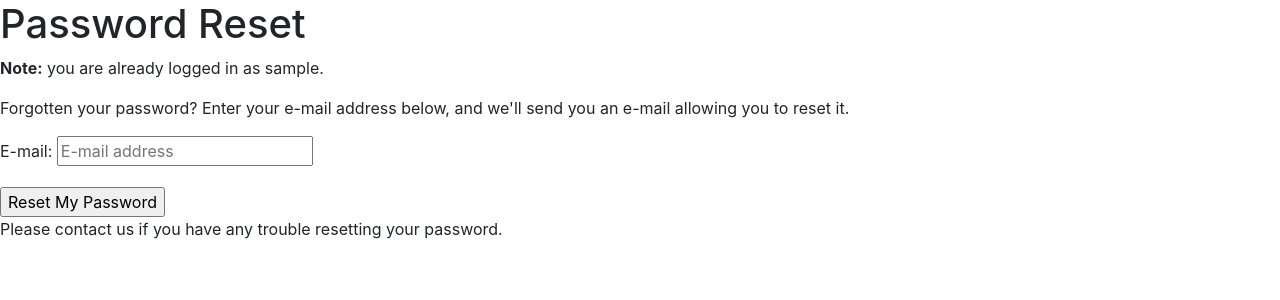
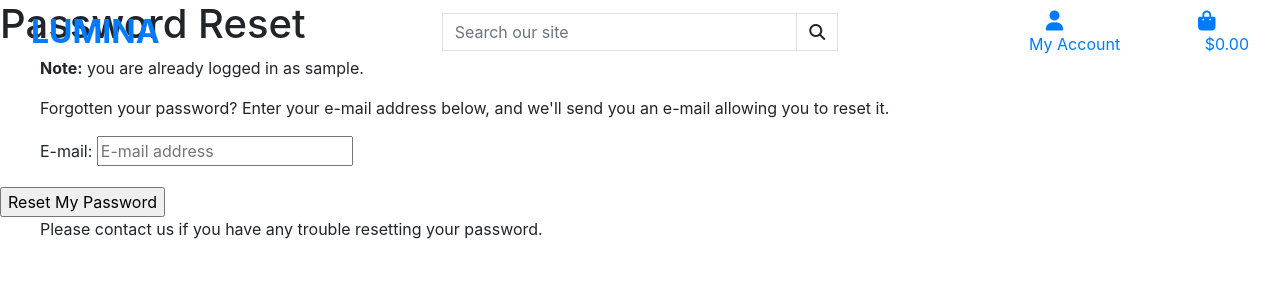
Before and after one commit to SabrinaStoekly/lumina, a Django app: page /accounts/password/reset/ in a window 1280 px wide. Shown: the top 300 px of the page. Run offline with Django 3.2, Linux system fonts and the light colour scheme; the visitor is signed in with stand-in values (Sample User, id 1); some libraries are stand-ins or nearby versions.

Commit message:
adding style to index and base html

```diff
--- a/setup/settings.py
+++ b/setup/settings.py
@@ -148,6 +148,9 @@ USE_TZ = True
 
 STATIC_URL = '/static/'
 
+STATICFILES_DIRS = [os.path.join(BASE_DIR, 'static'), ]
+STATIC_ROOT = os.path.join(BASE_DIR, 'staticfiles')
+
 # Default primary key field type
 # https://docs.djangoproject.com/en/3.2/ref/settings/#default-auto-field
 
--- /dev/null
+++ b/static/css/style.css
@@ -0,0 +1,90 @@
+/* Apply styles to the section one */
+
+.section-one {
+    display: flex;
+    width: 100%;
+    height: 500px;
+    padding-left: 15px;
+    padding-right: 15px;
+}
+
+.image-container {
+    width: 75%;
+    height: 100%;
+    background-image: url('https://images.unsplash.com/photo-1585960622850-ed33c41d6418?q=80&w=2070&auto=format&fit=crop&ixlib=rb-4.0.3&ixid=M3wxMjA3fDB8MHxwaG90by1wYWdlfHx8fGVufDB8fHx8fA%3D%3D');
+    background-size: cover;
+    background-position: top;
+}
+
+.text-container {
+    width: 24%;
+    background-color: #ECE8DF;
+    color: black;
+    display: flex;
+    flex-direction: column;
+    justify-content: center;
+    margin-left: auto;
+}
+
+.text-container h2, p{
+    margin-left: 40px;
+}
+.shop-btn {
+    color: #000;
+    align-self: flex-start;
+    margin-top: 10px;
+    width: 30%;
+    text-align: center;
+    margin-left: 40px;
+    border: 1px solid #000;
+}
+
+/* Apply styles to the section two */
+.section-two {
+    width: 100%;
+    height: 500px;
+    display: flex;
+    flex-direction: column;
+    align-items: center;
+    padding-left: 15px;
+    padding-right: 15px;
+    padding-top: 20px;
+}
+
+.section-two h3 {
+    text-align: center;
+}
+
+.jewelry-container {
+    display: flex;
+    width: 100%;
+    height: 100%;
+    justify-content: space-between;
+}
+
+.jewelry-display {
+    width: 33%;
+    height: 100%;
+    background-image: url('https://images.unsplash.com/photo-1601821765780-754fa98637c1?q=80&w=1887&auto=format&fit=crop&ixlib=rb-4.0.3&ixid=M3wxMjA3fDB8MHxwaG90by1wYWdlfHx8fGVufDB8fHx8fA%3D%3D');
+    background-size: cover;
+    background-position: top;
+}
+
+.jewelry-images {
+    width: 32%;
+    display: grid;
+    grid-template-columns: 1fr 1fr;
+    gap: 5px;
+}
+
+.jewelry-images img {
+    width: 100%;
+    aspect-ratio: 1/1; /* Aspect ratio to make them square */
+}
+
+.jewelry-description {
+    width: 33%;
+    background-color: #87715C;
+    color: white;
+    text-align: center;
+}
--- a/templates/base.html
+++ b/templates/base.html
@@ -1,7 +1,6 @@
-{% load static %}
-
 <!doctype html>
 <html lang="en">
+  {% load static %}
   <head>
 
     {% block meta %}
@@ -14,7 +13,9 @@
     {% endblock %}
 
     {% block corecss %}
-        <link rel="stylesheet" href="https://stackpath.bootstrapcdn.com/bootstrap/4.4.1/css/bootstrap.min.css" integrity="sha384-Vkoo8x4CGsO3+Hhxv8T/Q5PaXtkKtu6ug5TOeNV6gBiFeWPGFN9MuhOf23Q9Ifjh" crossorigin="anonymous">
+      <link rel="stylesheet" href="https://stackpath.bootstrapcdn.com/bootstrap/4.4.1/css/bootstrap.min.css" integrity="sha384-Vkoo8x4CGsO3+Hhxv8T/Q5PaXtkKtu6ug5TOeNV6gBiFeWPGFN9MuhOf23Q9Ifjh" crossorigin="anonymous">
+      <link rel="stylesheet" href="https://fonts.googleapis.com/css?family=Lato&display=swap">
+      <link rel="stylesheet" href="{% static 'css/style.css' %}">
     {% endblock %}
 
     {% block extra_css %}
@@ -30,9 +31,73 @@
     {% endblock %}
 
     <title>Lumina {% block extra_title %}{% endblock %}</title>
+
   </head>
+
+
   <body>
-    <header class="container-fluid fixed-top"></header>
+    <header class="container-fluid fixed-top">
+      <div class="row">
+        <div class="col-12 col-lg-4 my-auto py-1 py-lg-0 text-center text-lg-left">
+            <a href="{% url 'home' %}" class="nav-link main-logo-link">
+                <h2 class="logo-font text-black my-0"><strong>LUMINA</strong></h2>
+            </a>
+        </div>
+        <div class="col-12 col-lg-4 my-auto py-1 py-lg-0">
+            <form method="GET" action="">
+                <div class="input-group w-100">
+                    <input class="form-control border border-black rounded-0" type="text" name="q" placeholder="Search our site">
+                    <div class="input-group-append">
+                        <button class="form-control btn btn-black border border-black rounded-0" type="submit">
+                            <span class="icon">
+                              <i class="fa-solid fa-magnifying-glass"></i>
+                            </span>
+                        </button>
+                    </div>
+                </div>
+            </form>
+        </div>
+        <div class="col-12 col-lg-4 my-auto py-1 py-lg-0">
+            <ul class="list-inline list-unstyled text-center text-lg-right my-0">
+                <li class="list-inline-item dropdown">
+                    <a class="text-black nav-link" href="#" id="user-options" data-toggle="dropdown" aria-haspopup="true" aria-expanded="false">
+                        <div class="text-center">
+                            <div><i class="fas fa-user fa-lg"></i></div>
+                            <p class="my-0">My Account</p>
+                        </div>
+                    </a>
+                    <div class="dropdown-menu border-0" aria-labelledby="user-options">
+                        {% if request.user.is_authenticated %}
+                            {% if request.user.is_superuser %}
+                                <a href="" class="dropdown-item">Product Management</a>
+                            {% endif %}
+                            <a href="" class="dropdown-item">My Profile</a>
+                            <a href="{% url 'account_logout' %}" class="dropdown-item">Logout</a>
+                        {% else %}
+                            <a href="{% url 'account_signup' %}" class="dropdown-item">Register</a>
+                            <a href="{% url 'account_login' %}" class="dropdown-item">Login</a>
+                        {% endif %}
+                    </div>
+                </li>
+                <li class="list-inline-item">
+                    <a class="{% if grand_total %}text-info font-weight-bold{% else %}text-black{% endif %} nav-link" href="">
+                        <div class="text-center">
+                            <div><i class="fas fa-shopping-bag fa-lg"></i></div>
+                            <p class="my-0">
+                                {% if grand_total %}
+                                    ${{ grand_total|floatformat:2 }}
+                                {% else %}
+                                    $0.00
+                                {% endif %}
+                            </p>
+                        </div>
+                    </a>
+                </li>
+            </ul>
+        </div>
+    </div>
+
+    </header>
 
     {% if messages %}
         <div class="message-container"></div>
@@ -45,6 +110,7 @@
     {% endblock %}
 
     {% block postloadjs %}
+      <script src="https://kit.fontawesome.com/81e5b05463.js" crossorigin="anonymous"></script>
     {% endblock %}
 
 
```
Also changed, not shown: home/templates/home/index.html (+24 -1 lines).
